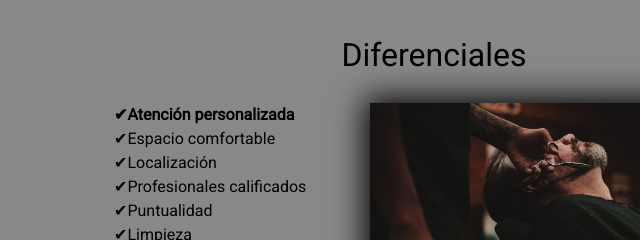
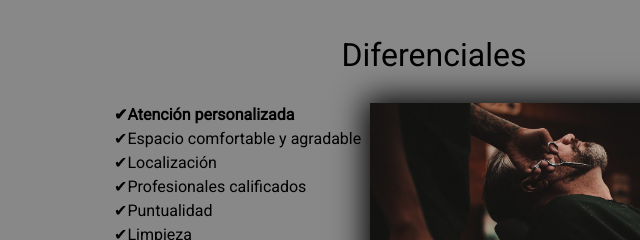
Before and after one commit to cindygnaedinger/practica-alura-pagina-web, a plain HTML site: page index.html in a window 1280 px wide. Shown: the part 1600-1840 px from the top of the page, 206-846 px from the left. Drawn offline with Linux system fonts and the light colour scheme.

Commit message:
Se agregó unas palabras a un item de lista

```diff
--- a/index.html
+++ b/index.html
@@ -58,7 +58,7 @@
             <div class="contenido-diferenciales">
                 <ul class="lista-diferenciales">
                     <li class="items">Atención personalizada</li>
-                    <li class="items">Espacio comfortable</li>
+                    <li class="items">Espacio comfortable y agradable</li>
                     <li class="items">Localización</li>
                     <li class="items">Profesionales calificados</li>
                     <li class="items">Puntualidad</li>
```
